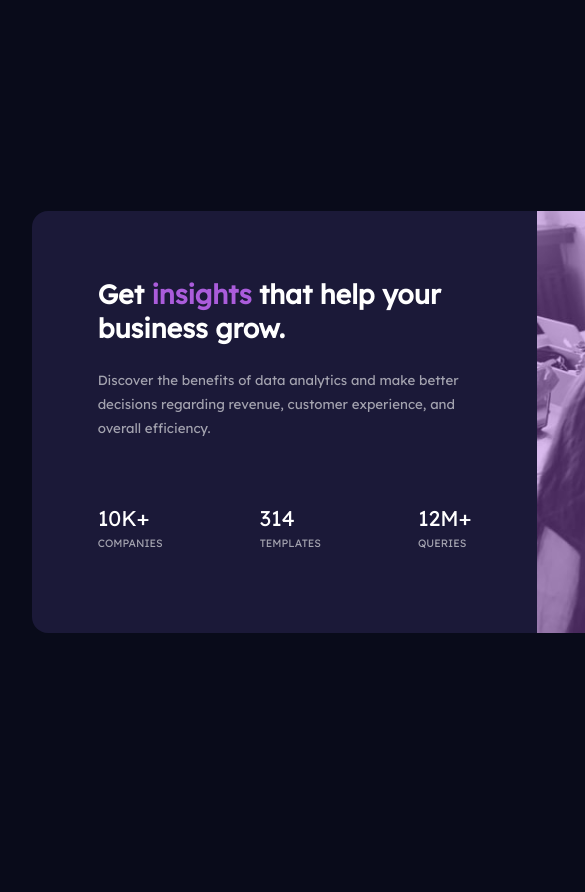
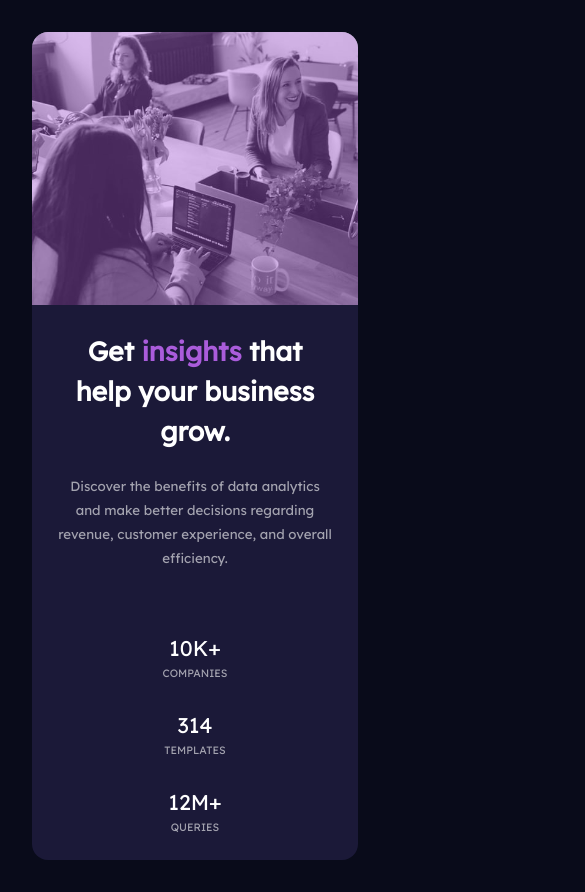
Before and after one commit to DEVLevid/Stats-preview-Card, a plain HTML site: page index.html in a window 390 px wide. Shown: the top 892 px of the page, 585 px wide, since content can reach past the window. Before the commit the page ends 844 px from the top, so only its background shows below. Drawn offline with Linux system fonts and the light colour scheme.

Commit message:
commit stats-preview-card-component

```diff
--- a/style.css
+++ b/style.css
@@ -24,12 +24,13 @@ body{
     align-items: center;
     font-weight: 13pt;
 }
+
 .main{
+    width: 1020px;
     margin: 0 auto;
 }
 
 .container{
-    width: 1010px;
     background-color: var(--Dark-desaturated-blue);
     color: var(--white);
     display: grid;
@@ -42,6 +43,7 @@ body{
 .img-container img{
     width: 100%;
     height: 100%;
+    object-fit: cover;
 }
 
 .img-container{
@@ -81,7 +83,7 @@ p{
 }
 
 .text-container{
-    padding: 13%;
+    padding: 18%;
 }
 
 .informations{
@@ -108,3 +110,47 @@ p{
     padding-top: 0.5rem;
     margin-bottom: 4rem;
 }
+
+@media only screen and (max-width: 425px){
+
+    body{
+        text-align: center;
+    }
+
+    .container{
+        grid-template-columns: 1fr;
+    }
+
+    .img-container{
+        order: -1;
+    }
+
+    .text-container{
+        padding: 8%;
+    }
+
+    .informations{
+        flex-direction: column;
+        gap: 2rem;
+    }
+
+    .title{
+        line-height: 1.5;
+        font-size: 15pt;
+    }
+
+}
+
+@media only screen and (max-width: 780px) and (min-width: 425px){
+    body{
+        font-size: 12pt;
+    }
+
+    .text-container{
+        padding: 12%;
+    }
+
+    .title{
+        font-size: 22pt;
+    }
+}
```
